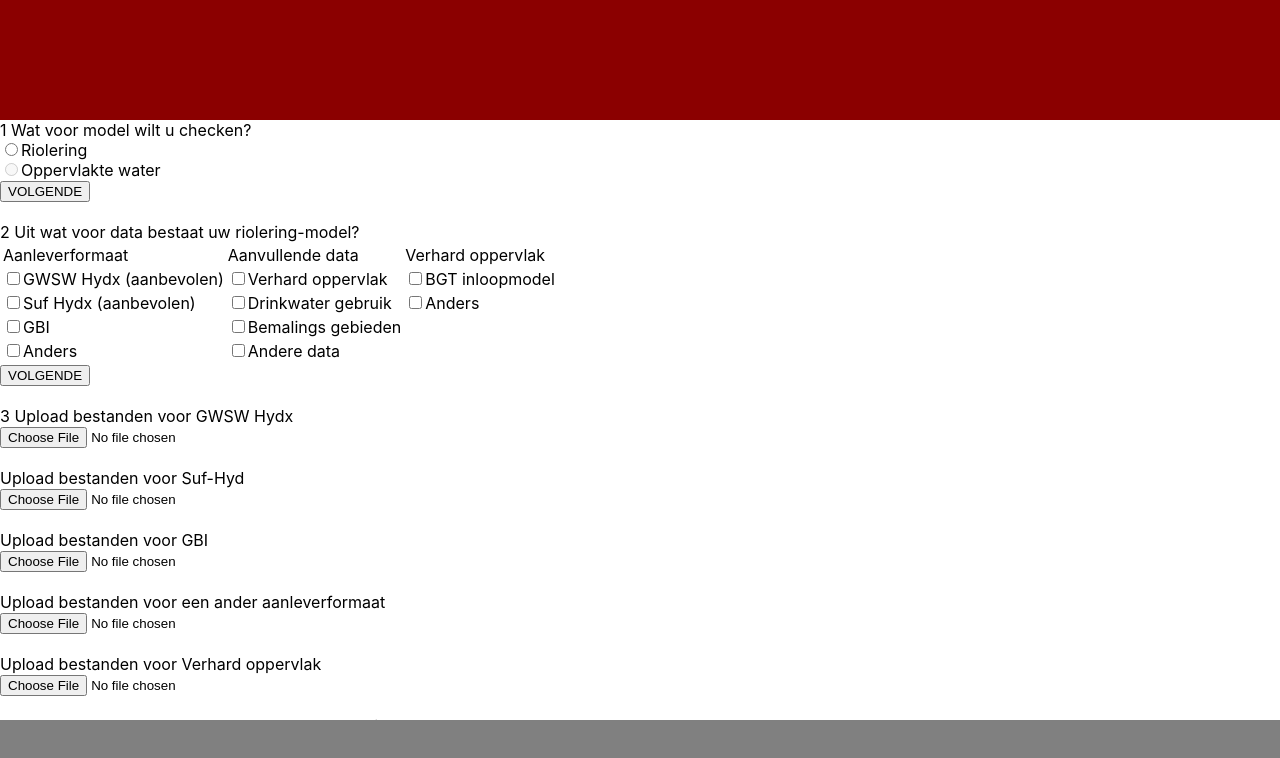
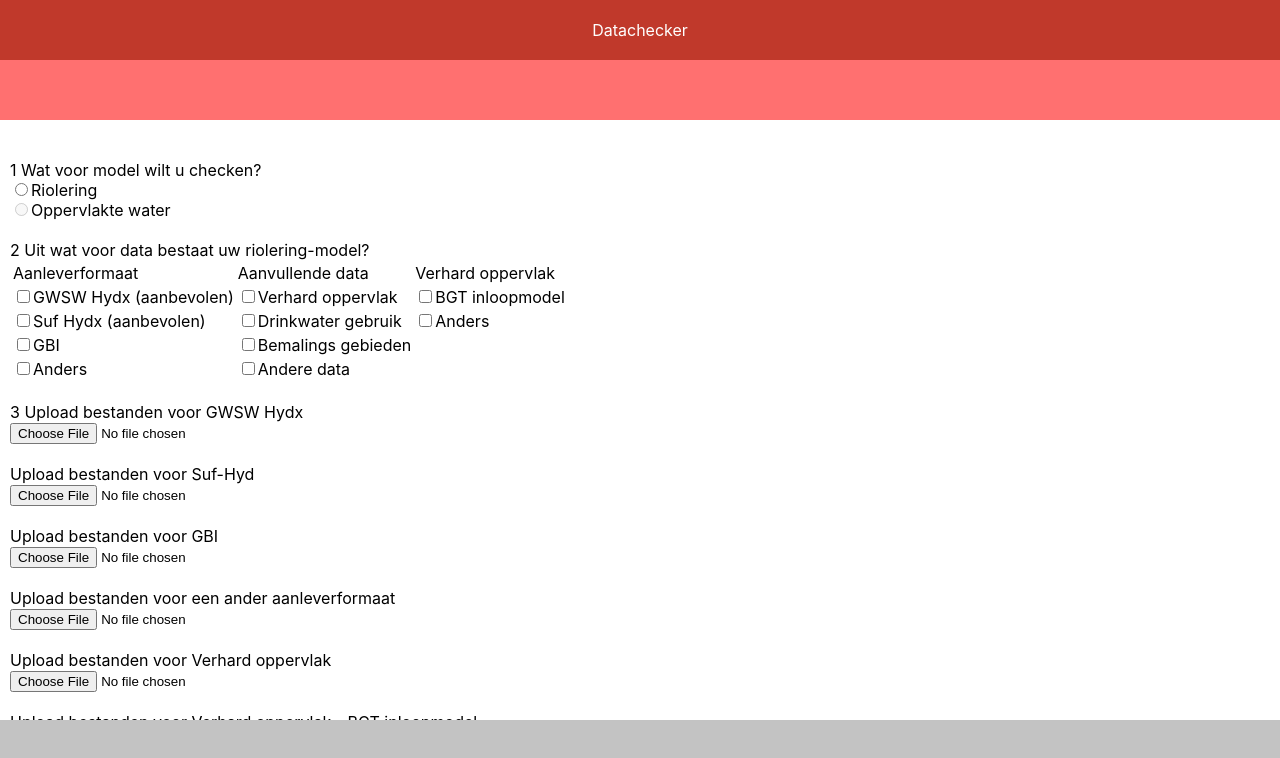
Before and after one commit to nens/Datachecker-client, a React (Create React App) app: page / in a window 1280 px wide. Shown: the top 758 px of the page. Built offline with nearby package versions, Linux system fonts and the light colour scheme.

Commit message:
Style header and footer and remove next buttons that are not used.

```diff
--- a/src/App.css
+++ b/src/App.css
@@ -2,12 +2,28 @@
 }
 
 .App-header {
-  height: 15vh;
-  background-color: darkred;
+  display: flex;
+  flex-wrap: wrap;
+  color: white;
+}
+.App-header-top {
+  display: flex;
+  height: 7.5vh;
+  flex: 1 0 100%;
+  align-items: center;
+  justify-content: center;
+  background-color: #C0392B;
+}
+.App-header-bottom {
+  display: flex;
+  height: 7.5vh;
+  flex: 1 0 100%;
+  background-color: #FF7070;
 }
 
 .App-main {
   height: 75vh;
+  padding-left: 10px;
   overflow-y: auto;
 }
 
@@ -17,5 +33,5 @@ input[type="radio"]:disabled {
 
 .App-footer {
   height: 10vh;
-  background-color: grey;
+  background-color: #c3c3c3;
 }
--- a/src/App.js
+++ b/src/App.js
@@ -205,10 +205,16 @@ class App extends Component {
     return (
       <div className="App">
         <header className="App-header">
+          <div className="App-header-top">
+            Datachecker
+          </div>
+          <div className="App-header-bottom"></div>
         </header>
         <main className="App-main">
           <form enctype="multipart/form-data" onSubmit={this.handleSubmit}>
             <div>
+              <br />
+              <br />
               1 Wat voor model wilt u checken?
               <br />
               <input type="radio" name="model-type-riolering" value="riolering" checked={this.state.modelTypeRiolering} onChange={this.handleChangeModelTypeRiolering} />
@@ -216,8 +222,6 @@ class App extends Component {
               <br />
               <input type="radio" name="model-type-oppervlakte-water" value="oppervlakte-water" checked={this.state.modelTypeOppervlakteWater} onChange={this.handleChangeModelTypeOppervlakteWater} disabled/>
               Oppervlakte water
-              <br />
-              <button>VOLGENDE</button>
               <br />
               <br />
             </div>
@@ -287,8 +291,6 @@ class App extends Component {
                   </tr>
                 </tbody>
               </table>
-              <button>VOLGENDE</button>
-              <br />
               <br />
             </div>
             <div>
@@ -342,9 +344,6 @@ class App extends Component {
               <input type="file" name="andere-data-file" onChange={this.handleChangeFileAdditionalDataOtherData} />
               <br />
               <br />
-              <button>VOLGENDE</button>
-              <br />
-              <br />
             </div>
             <div>
               4 Naam en email-adres
@@ -353,8 +352,6 @@ class App extends Component {
               <br />
               <input type="text" name="email" value={this.state.email} onChange={this.handleChangeEmail} placeholder="Email" />
               <br />
-              <button>VOLGENDE</button>
-              <br />
               <br />
             </div>
             <div>
@@ -362,13 +359,14 @@ class App extends Component {
               <br />
               <input type="text" name="folderName" value={this.state.folderName} onChange={this.handleChangeFolderName} placeholder="Folder" />
               <br />
-              <button>VOLGENDE</button>
-              <br />
               <br />
             </div>
             <div>
               U bent nu klaar. Controleer nog een keer uw aangeleverde data of verzend direct.
+              <br />
               <input type="submit" value="VERZENDEN" />
+              <br />
+              <br />
             </div>
           </form>
         </main>
```
